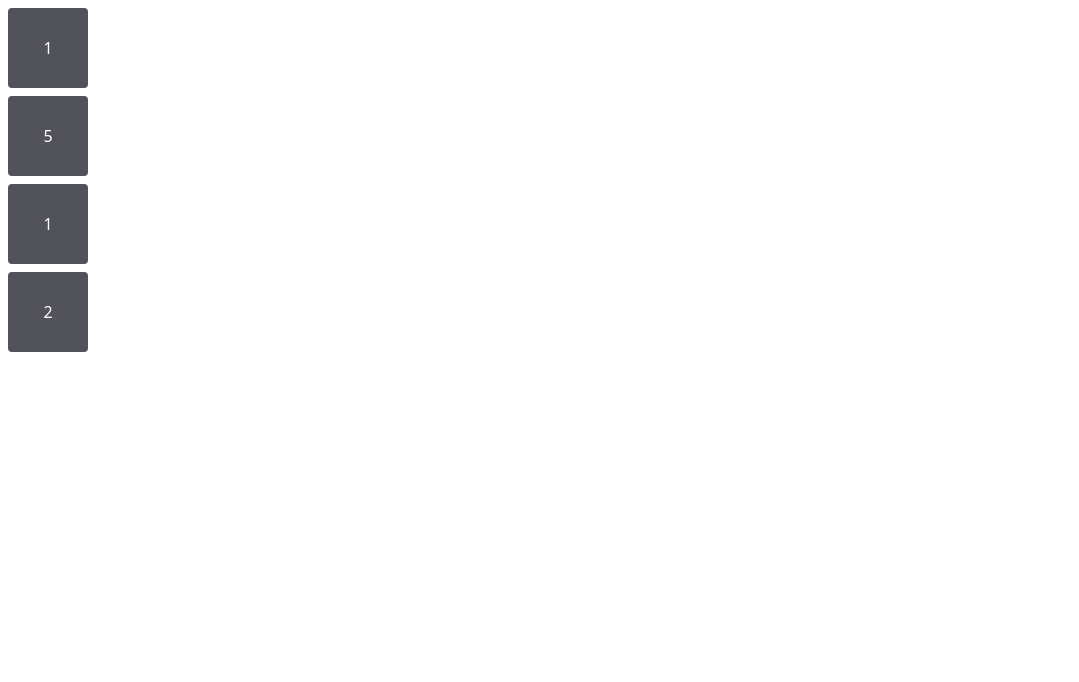
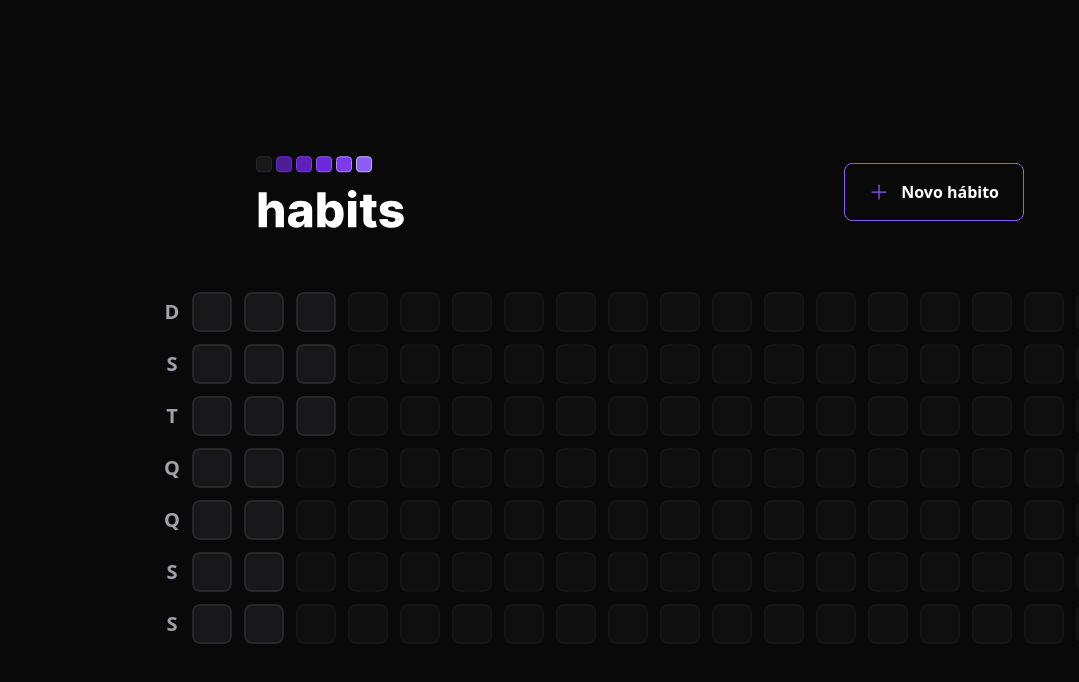
Before and after one commit to andrealvescorreia/nlw-habits, a React (Vite) app in the folder web/: page / in a window 1280 px wide. Shown: the top 682 px of the page, without its empty margins (0-1079 px from the left). Built offline with nearby package versions, Linux system fonts and the light colour scheme.

Commit message:
web - aula 02

```diff
--- a/web/index.html
+++ b/web/index.html
@@ -6,7 +6,7 @@
     <meta name="viewport" content="width=device-width, initial-scale=1.0" />
     <title>Vite + React + TS</title>
   </head>
-  <body>
+  <body class="bg-background text-white">
     <div id="root"></div>
     <script type="module" src="/src/main.tsx"></script>
   </body>
--- a/web/package.json
+++ b/web/package.json
@@ -9,6 +9,8 @@
     "preview": "vite preview"
   },
   "dependencies": {
+    "dayjs": "^1.11.7",
+    "phosphor-react": "^1.4.1",
     "react": "^18.2.0",
     "react-dom": "^18.2.0"
   },
--- a/web/src/App.tsx
+++ b/web/src/App.tsx
@@ -1,15 +1,18 @@
 import './styles/global.css'
-import { Habit } from './components/Habit'
+import {Plus} from 'phosphor-react'// icone de +
+//import { Habit } from './components/Habit'
 
-function App() {
+import logoImage from './assets/logo.svg'
+import { Header } from './components/Header'
+import { SummaryTable } from './components/SummaryTable'
+
+export function App() {
   return (
-    <div>
-      <Habit completed={1}/>
-      <Habit completed={5}/>
-      <Habit completed={1}/>
-      <Habit completed={2}/>
+    <div className='w-screen h-screen flex justify-center items-center'>
+      <div className='w-full max-w-5xl px-6 flex flex-col gap-16' >
+        <Header />
+        <SummaryTable />
+      </div>
     </div>
   )
 }
-
-export default App
--- a/web/src/components/Habit.tsx
+++ /dev/null
@@ -1,9 +0,0 @@
-// Properties
-interface HabitProps{
-    completed: number
-}
-
-// PRECISA começar com Maiusculo!
-export function Habit(props: HabitProps){
-    return <div className="bg-zinc-600 w-20 h-20 text-white rounded m-2 flex items-center justify-center">{props.completed}</div>
-}
--- /dev/null
+++ b/web/src/components/HabitDay.tsx
@@ -0,0 +1,14 @@
+// Properties
+interface HabitProps{
+    completed: number
+}
+
+// PRECISA começar com Maiusculo!
+export function HabitDay(/*props: HabitProps*/){
+    //return <div className="bg-zinc-600 w-20 h-20 text-white rounded m-2 flex items-center justify-center">{props.completed}</div>
+    return (
+        <div className="w-10 h-10 bg-zinc-900 border-2 border-zinc-800 rounded-lg">
+
+        </div>
+    )
+}
--- /dev/null
+++ b/web/src/components/Header.tsx
@@ -0,0 +1,18 @@
+import {Plus} from 'phosphor-react'// icone de +
+import logoImage from '../assets/logo.svg'
+
+export function Header(){
+    return (
+
+        <div className="w-full max-w-3xl mx-auto flex items-center justify-between">
+            <img src={logoImage} alt="Habits logo" />
+            <button
+                type="button"
+                className='border border-violet-500 font-semibold flex items-center gap-3 rounded-lg px-6 py-4 hover:border-violet-300' // px-6 é o padding horizontal (eixo x) de 6x4 = 24pixels. py-4 é padding lateral (eixo y) de 4x4 = 16pixels
+                >
+                <Plus size={20} className="text-violet-500" />
+                Novo hábito
+            </button>
+        </div>
+    )
+}
--- /dev/null
+++ b/web/src/components/SummaryTable.tsx
@@ -0,0 +1,43 @@
+import { generateDatesFromYearBeginning } from "../utils/generate-dates-from-year-beginning"
+import { HabitDay } from "./HabitDay"
+
+const weekDays = ['D', 'S', 'T', 'Q', 'Q', 'S', 'S']
+
+const summaryDates = generateDatesFromYearBeginning()
+const minimumSummaryDaysSize = 18 * 7 // 18 semanas
+const amountOfDaysToFill = minimumSummaryDaysSize - summaryDates.length
+
+export function SummaryTable(){
+    return (// w-full : ocupar a largura toda
+        <div className="w-full flex">
+            <div className="grid grid-rows-7 grid-flow-row gap-3">
+                {weekDays.map((weekDay, i) => {// as chaver {} possibilitam rodar um codigo js nesse html
+                    return (
+                        <div
+                            key={`${weekDay}-${i}`}
+                            className="text-zinc-400 font-bold text-xl h-10 w-10 flex items-center justify-center">
+                            {weekDay}
+                        </div>
+                    )
+                })}
+            </div>
+
+            <div className="grid grid-rows-7 grid-flow-col gap-3">
+                {summaryDates.map(date => {
+                    return <HabitDay key={date.toString()}/>
+                })}
+
+                {amountOfDaysToFill > 0 && Array.from({ length: amountOfDaysToFill}).map((_, i) => {
+                    return (
+                        <div
+                            key={i}
+                            className="w-10 h-10 bg-zinc-900 border-2 border-zinc-800 rounded-lg opacity-40 cursor-not-allowed"
+                        />
+                    )
+                })}
+
+            </div>
+        </div>
+
+    )
+}
--- a/web/src/main.tsx
+++ b/web/src/main.tsx
@@ -1,6 +1,6 @@
 import React from 'react'
 import ReactDOM from 'react-dom/client'
-import App from './App'
+import {App} from './App'
 //import './index.css'
 
 ReactDOM.createRoot(document.getElementById('root') as HTMLElement).render(
--- /dev/null
+++ b/web/src/utils/generate-dates-from-year-beginning.ts
@@ -0,0 +1,15 @@
+import dayjs from "dayjs";
+
+export function generateDatesFromYearBeginning(){
+    const firstDayOfTheYear = dayjs().startOf('year')
+    const today = new Date()
+
+    const dates = []
+    let compareDate = firstDayOfTheYear
+
+    while (compareDate.isBefore(today)){
+        dates.push(compareDate.toDate())
+        compareDate = compareDate.add(1, 'day')
+    }
+    return dates
+}
--- a/web/tailwind.config.cjs
+++ b/web/tailwind.config.cjs
@@ -5,7 +5,14 @@
     './index.html' // e o index.html tbm
   ],
   theme: {
-    extend: {},
+    extend: {
+      colors: {
+        background: '#09090A'// cor customizada no tailwind
+      }
+    },
+    gridTemplateRows: {
+      7: 'repeat(7, minmax(0, 1fr))'// por padrao o tailwind so deixa criar grid de ate 6 linhas. Essa configuração permite os 7 (para cada dia da semana)
+    }
   },
   plugins: [],
 }
```
Also changed, not shown: web/src/assets/logo.svg (added), web/src/styles/global.css (line endings or trailing spaces), 1 other file (tests, documents, lock files or other folders).
